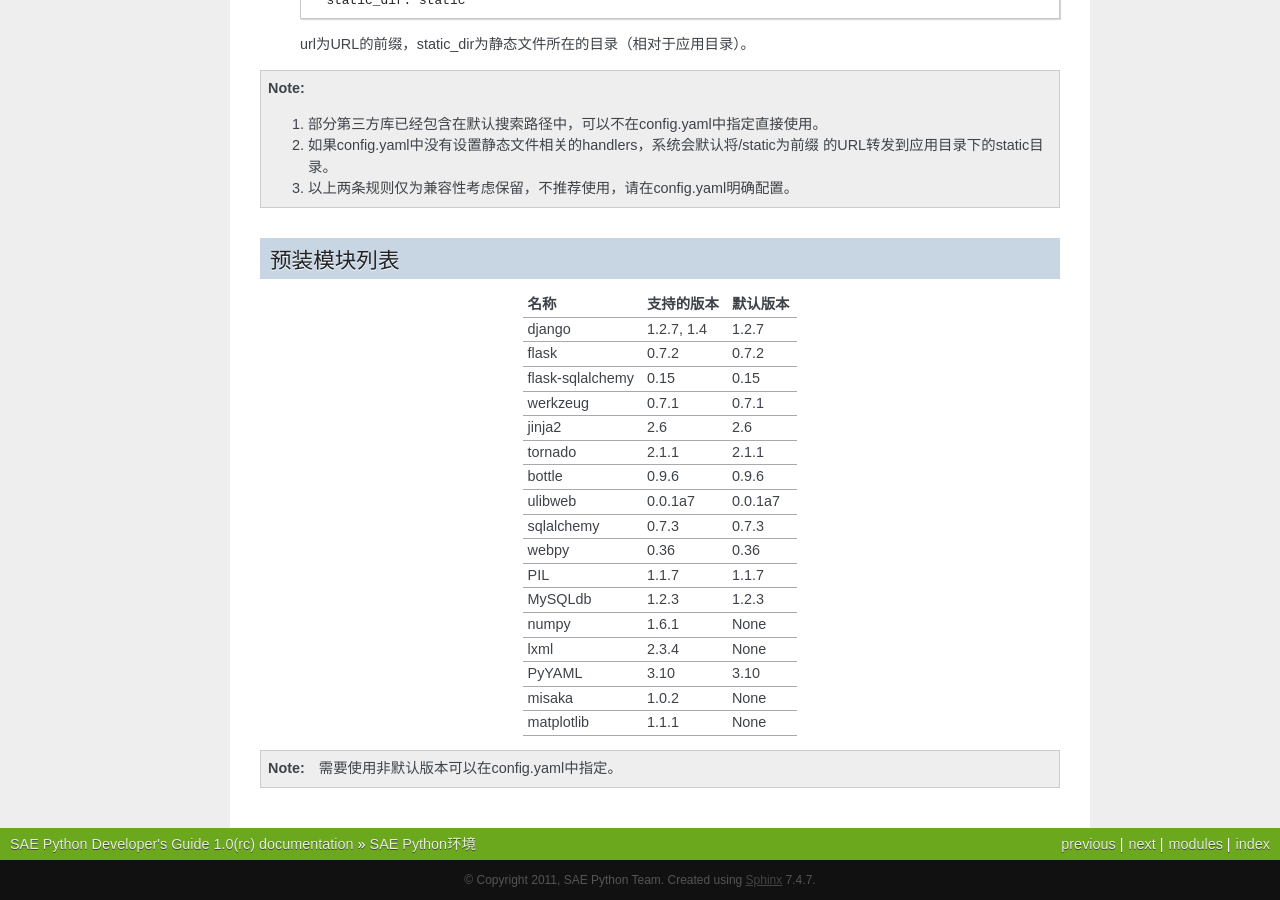
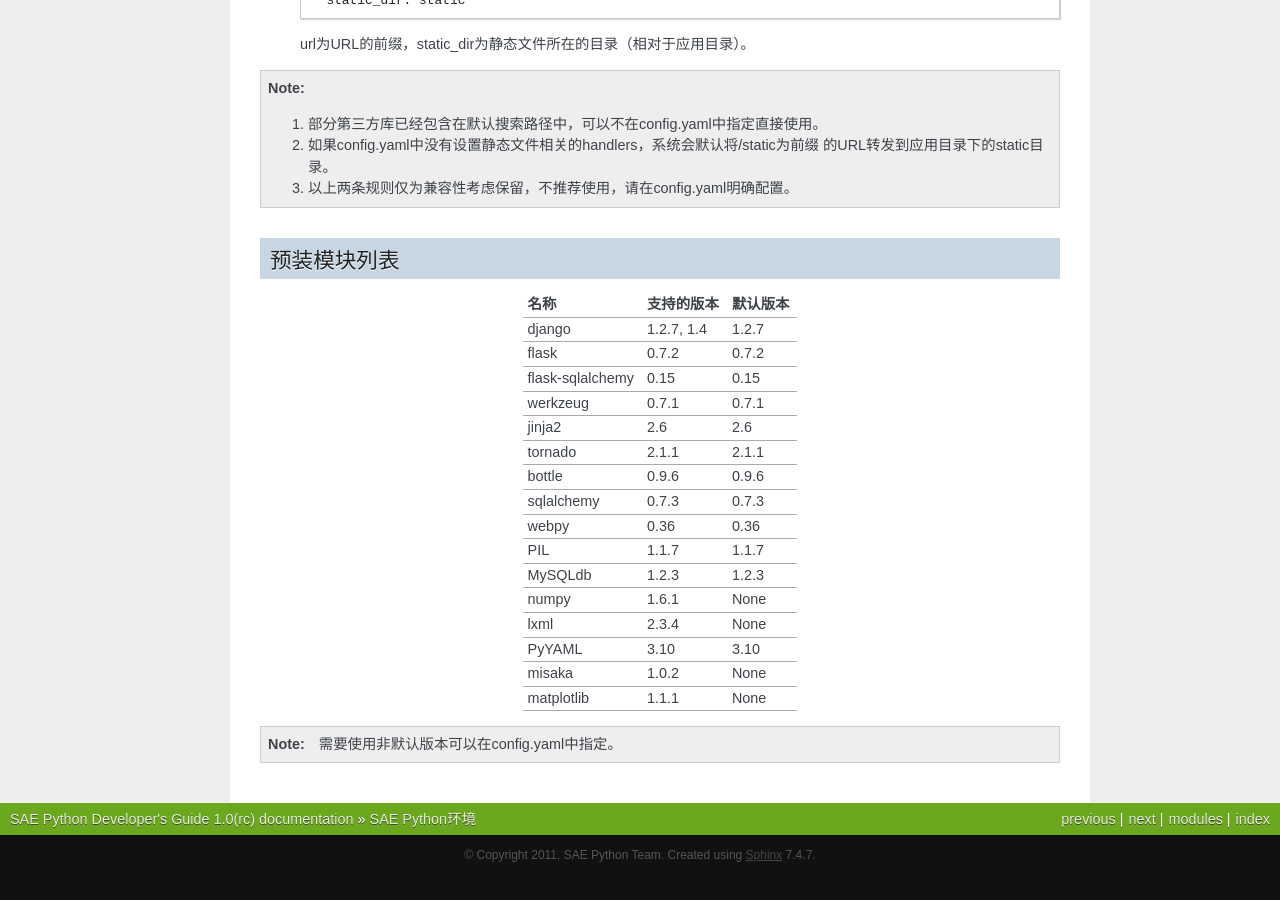
Before and after one commit to sinacloud/sae-python-dev-guide, a Sphinx documentation site: the page built from docs/runtime.rst, in a window 1280 px wide and 900 px high, scrolled down 2190 px. Built offline with Sphinx 7.4.7, drawn with Linux system fonts in a browser that asks for light colours; after the commit the page ends 3065 px from its top, so only the background shows below that.

Commit message:
Remove uliweb from preinstall package list

```diff
--- a/docs/runtime.rst
+++ b/docs/runtime.rst
@@ -138,7 +138,6 @@ SAE Python会对应用导入的模块（包括index.wsgi）进行缓存，从而
     jinja2                          2.6                 2.6
     tornado                         2.1.1               2.1.1
     bottle                          0.9.6               0.9.6
-    ulibweb                         0.0.1a7             0.0.1a7
     sqlalchemy                      0.7.3               0.7.3
     webpy                           0.36                0.36
     PIL                             1.1.7               1.1.7
```
